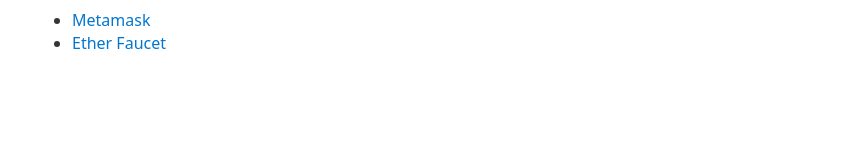
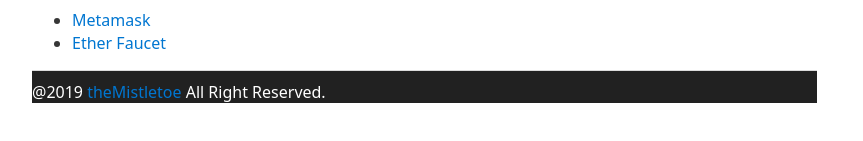
Before and after one commit to theMistletoe/IRead, a Next.js app in the folder client/: page / in a window 1280 px wide. Shown: the part 651-792 px from the top of the page, without its empty margins (208-1071 px from the left). Built offline with nearby package versions, Linux system fonts and the light colour scheme.

Commit message:
update: add footer

```diff
--- a/client/comps/MyLayout.js
+++ b/client/comps/MyLayout.js
@@ -1,10 +1,13 @@
 import Header from './Header';
 import Head from 'next/head';
+import { darkBlack } from 'material-ui/styles/colors';
+import { white } from 'material-ui/styles/colors';
 
-const layoutStyle = {
-    margin: 20,
-    padding: 20,
-    border: '1px solid #DDD'
+
+const footerStyle = {
+    backgroundColor: darkBlack,
+    marginRight: 15,
+    color: white
 }
 
 const Layout = (props) => (
@@ -15,6 +18,9 @@
         </Head>
         <Header />
         {props.children}
+        <footer style={footerStyle}>
+            @2019 <a href='https://github.com/theMistletoe'>theMistletoe</a> All Right Reserved.
+        </footer>
     </div>
 )
 
```
